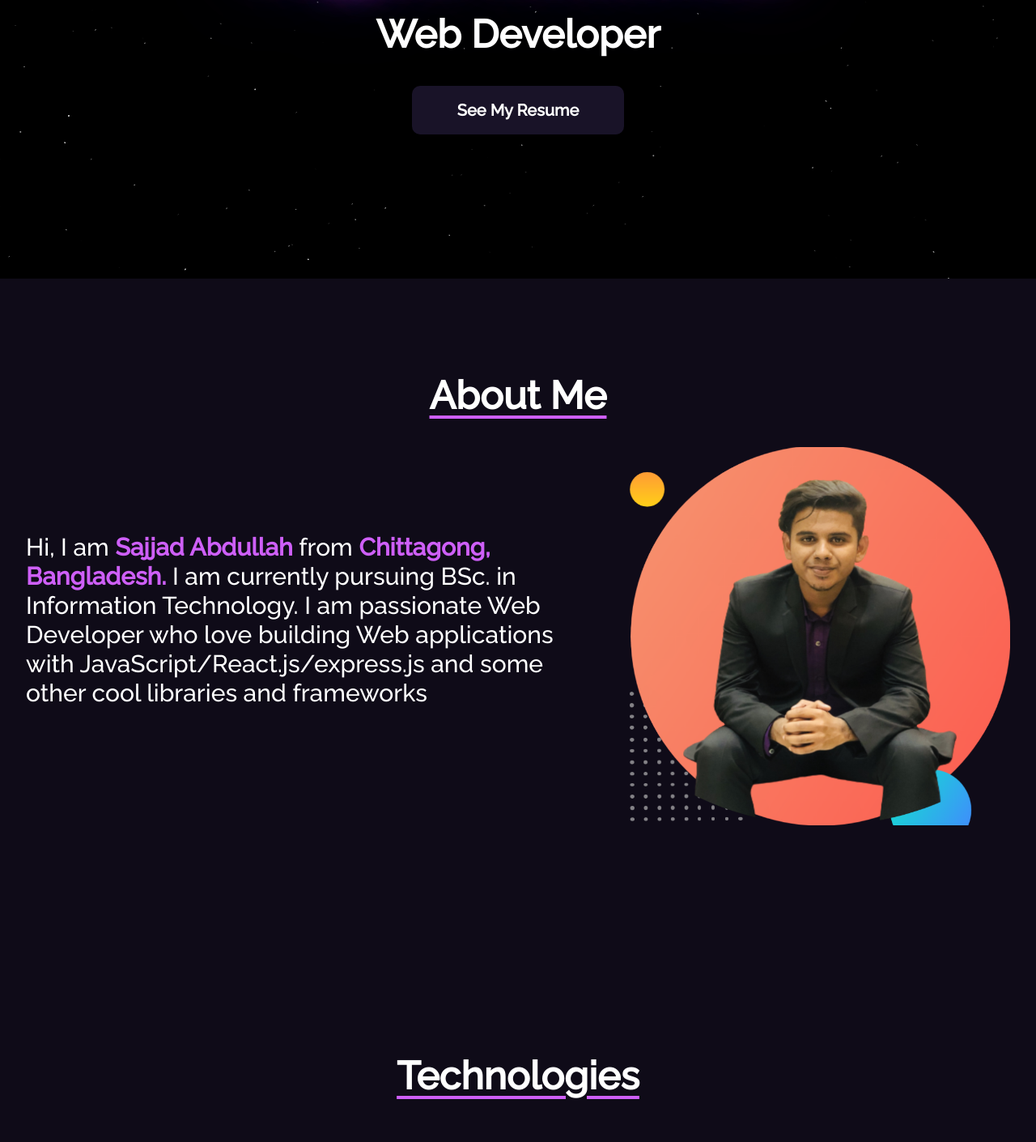
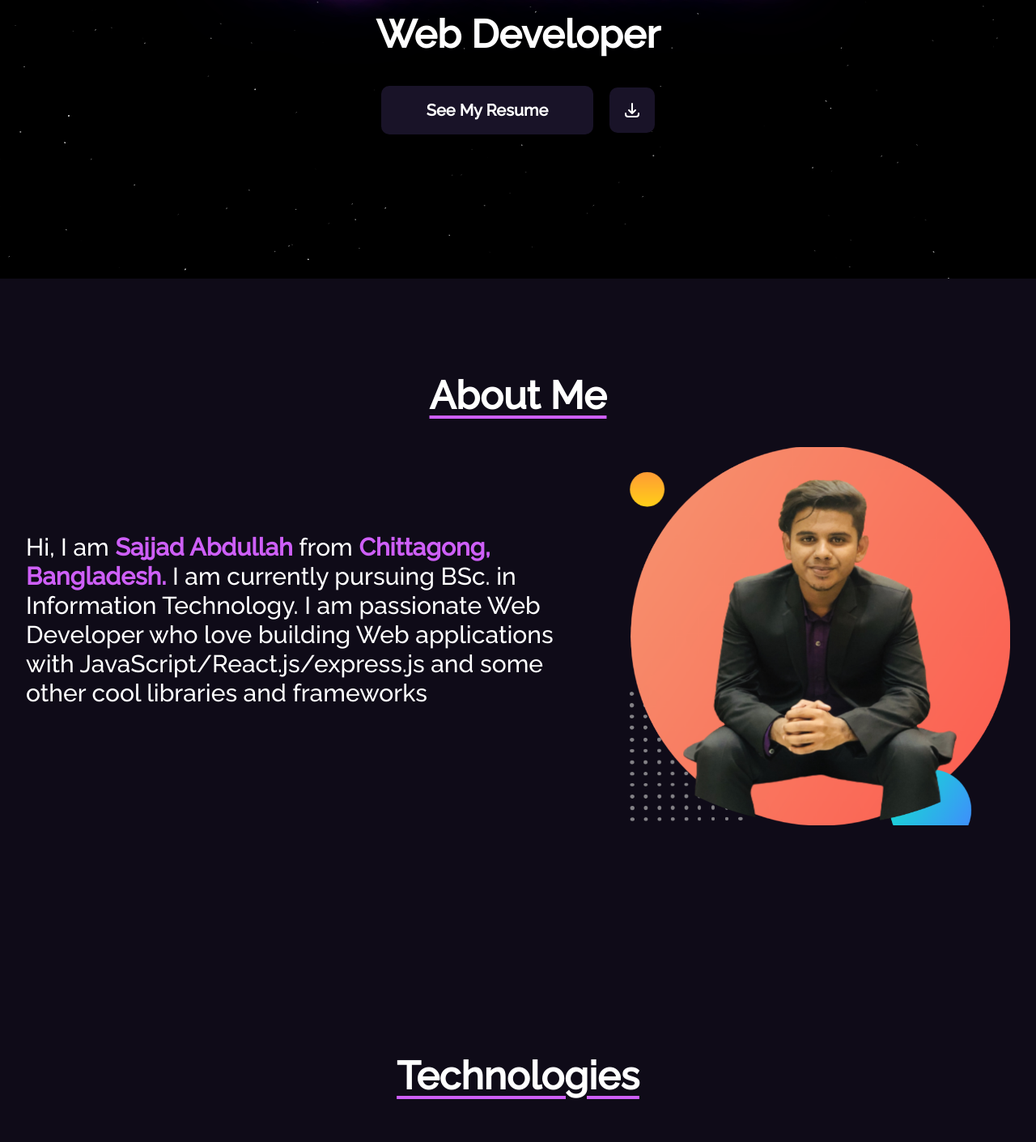
Before and after one commit to sajid1545/personal-portfolio, a React (Vite) app: page / in a window 1280 px wide. Shown: the part 456-1866 px from the top of the page at 81% size. Built offline with nearby package versions, Linux system fonts and the light colour scheme; grey boxes are pictures that could not be loaded.

Commit message:
now my resume can be downloaded

```diff
--- a/src/Pages/Home/Banner/Banner.jsx
+++ b/src/Pages/Home/Banner/Banner.jsx
@@ -1,6 +1,6 @@
 import React from 'react';
 import './banner.css';
-import MovingText from 'react-moving-text';
+// import resume from '../../../assets/Resume/Sajjad Abdullah Web Developer.pdf'
 
 const Banner = () => {
 	return (
@@ -16,13 +16,34 @@ const Banner = () => {
 			</MovingText> */}
 			<h1 className="my-name font-extrabold text-5xl lg:text-8xl mb-10 ">Sajjad Abdullah</h1>
 			<h3 className="text-3xl lg:text-5xl font-extrabold">Web Developer</h3>
+			<div className="flex items-center justify-center gap-5">
 				<a
 					target="_blank"
 					href="https://drive.google.com/file/d/12EhVHS0PJwue7XtpgIMbl3XxmjkIs9dG/view?usp=share_link">
-				<button className="glow-on-hover bg-[#191328] mt-10 px-14 py-4 font-extrabold text-xl" type="button">
+					<button
+						className="glow-on-hover bg-[#191328] mt-10 px-14 py-4 font-extrabold text-xl"
+						type="button">
 						See My Resume
 					</button>
 				</a>
+
+				<a
+					href="/src/assets/Resume/Sajjad Abdullah Web Developer.pdf"
+					download="Sajjad-Abdullah Portfolio">
+					<button
+						type="button"
+						class="glow-on-hover bg-[#191328] mt-10 px-4 py-4 font-extrabold text-xl flex">
+						<svg class="h-6 w-6" fill="none" viewBox="0 0 24 24" stroke="currentColor">
+							<path
+								stroke-linecap="round"
+								stroke-linejoin="round"
+								stroke-width="2"
+								d="M4 16v1a3 3 0 003 3h10a3 3 0 003-3v-1m-4-4l-4 4m0 0l-4-4m4 4V4"
+							/>
+						</svg>
+					</button>
+				</a>
+			</div>
 		</div>
 	);
 };
--- a/src/Pages/Home/Home/Home.jsx
+++ b/src/Pages/Home/Home/Home.jsx
@@ -8,6 +8,7 @@ import Projects from './../../Projects/Projects';
 const Home = () => {
 	return (
 		<div>
+
 			{/* <Particle/> */}
 			<Banner />
 
--- a/src/Pages/Technologies/Technologies.jsx
+++ b/src/Pages/Technologies/Technologies.jsx
@@ -1,4 +1,5 @@
 import React from 'react';
+import TechnologyCard from './TechnologyCard';
 
 import html from '../../assets/icons/html.png';
 import css from '../../assets/icons/css3.png';
@@ -6,52 +7,56 @@ import javaScript from '../../assets/icons/javaScript.png';
 import react from '../../assets/icons/react.png';
 import mongoDB from '../../assets/icons/mongodb.png';
 import express from '../../assets/icons/express.png';
-import Carousel from 'react-multi-carousel';
-import TechnologyCard from './TechnologyCard';
+import tailwind from '../../assets/icons/tailwind.png';
 
 const Technologies = () => {
 	const techs = [
 		{
-			id: '6393889ff34e297dd2f542a5',
+			id: '1',
 			title: 'HTML',
 			picture: html,
 		},
 		{
-			id: '6393889f6002cbd199d55c18',
+			id: '2',
 			title: 'CSS',
 			picture: css,
 		},
 		{
-			id: '6393889fcdc281faf6d0bcdc',
+			id: '3',
+			title: 'Tailwind CSS',
+			picture: tailwind,
+		},
+		{
+			id: '4',
 			title: 'REACT',
 			picture: react,
 		},
 		{
-			id: '6393889f9b52b767cd638355',
+			id: '5',
 			title: 'JAVASCRIPT',
 			picture: javaScript,
 		},
 		{
-			id: '6393889f3ad791c1c156faf7',
+			id: '6',
 			title: 'MONGODB',
 			picture: mongoDB,
 		},
 		{
-			id: '6393889f87c03a11fe6c3754',
+			id: '7',
 			title: 'EXPRESS.js',
 			picture: express,
 		},
 	];
 
 	return (
-		<div className='mt-[150px] lg:mt-10'>
+		<div className="mt-[150px] lg:mt-10">
 			<h1 className="text-center my-10 font-extrabold text-5xl underline  underline-offset-8 decoration-[rgb(206,95,248)] ">
 				Technologies
 			</h1>
 
-			<div className='flex justify-center items-center gap-10  flex-wrap'>
-				{techs.map((tech, i) => (
-					<TechnologyCard key={i} tech={tech} />
+			<div className="flex justify-center items-center gap-10  flex-wrap">
+				{techs.map((tech) => (
+					<TechnologyCard key={tech.id} tech={tech} />
 				))}
 			</div>
 		</div>
```
Also changed, not shown: src/assets/icons/tailwind.png (added), 1 other file (tests, documents, lock files or other folders). Lines whose indentation alone changed are shown as unchanged.
